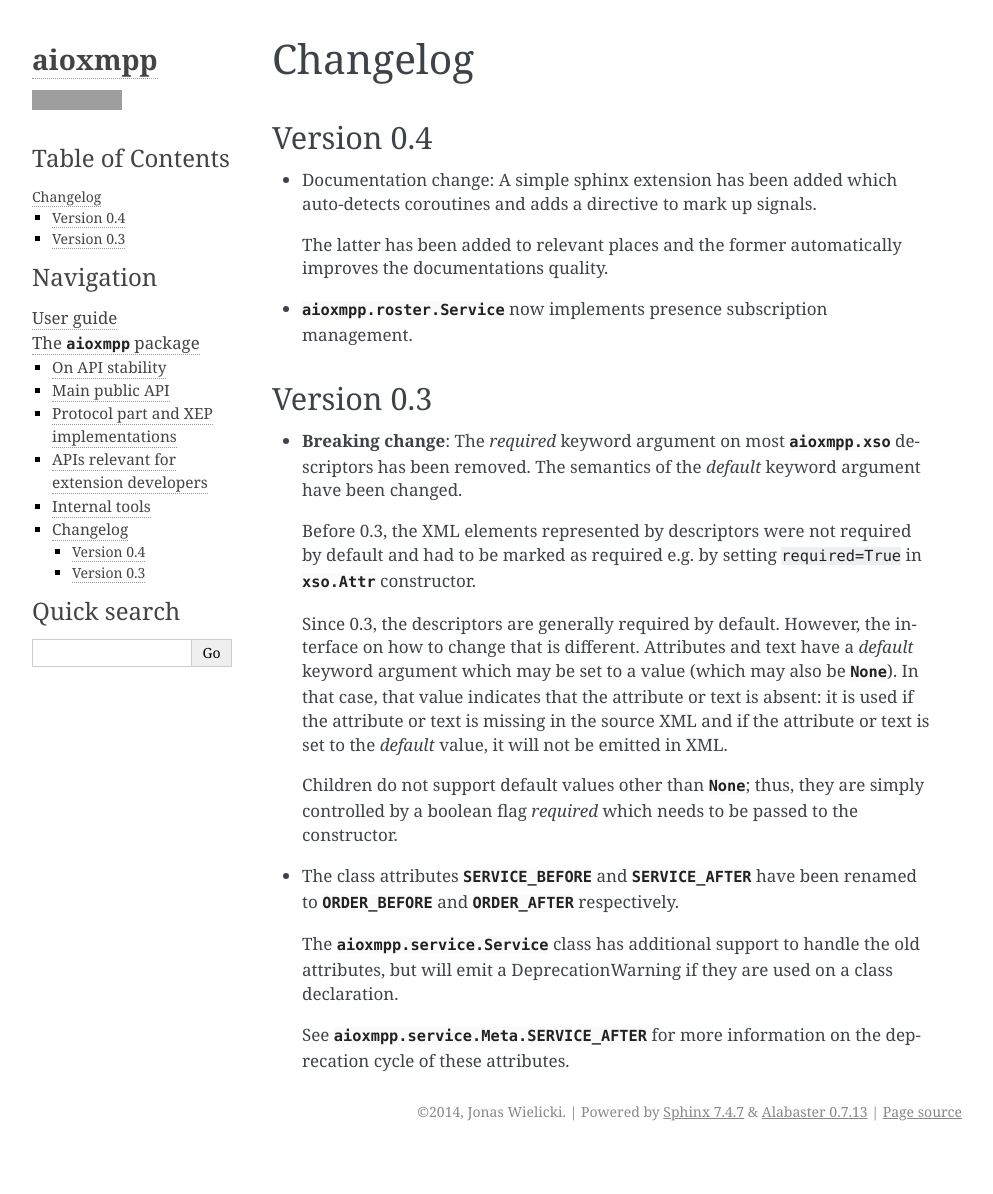
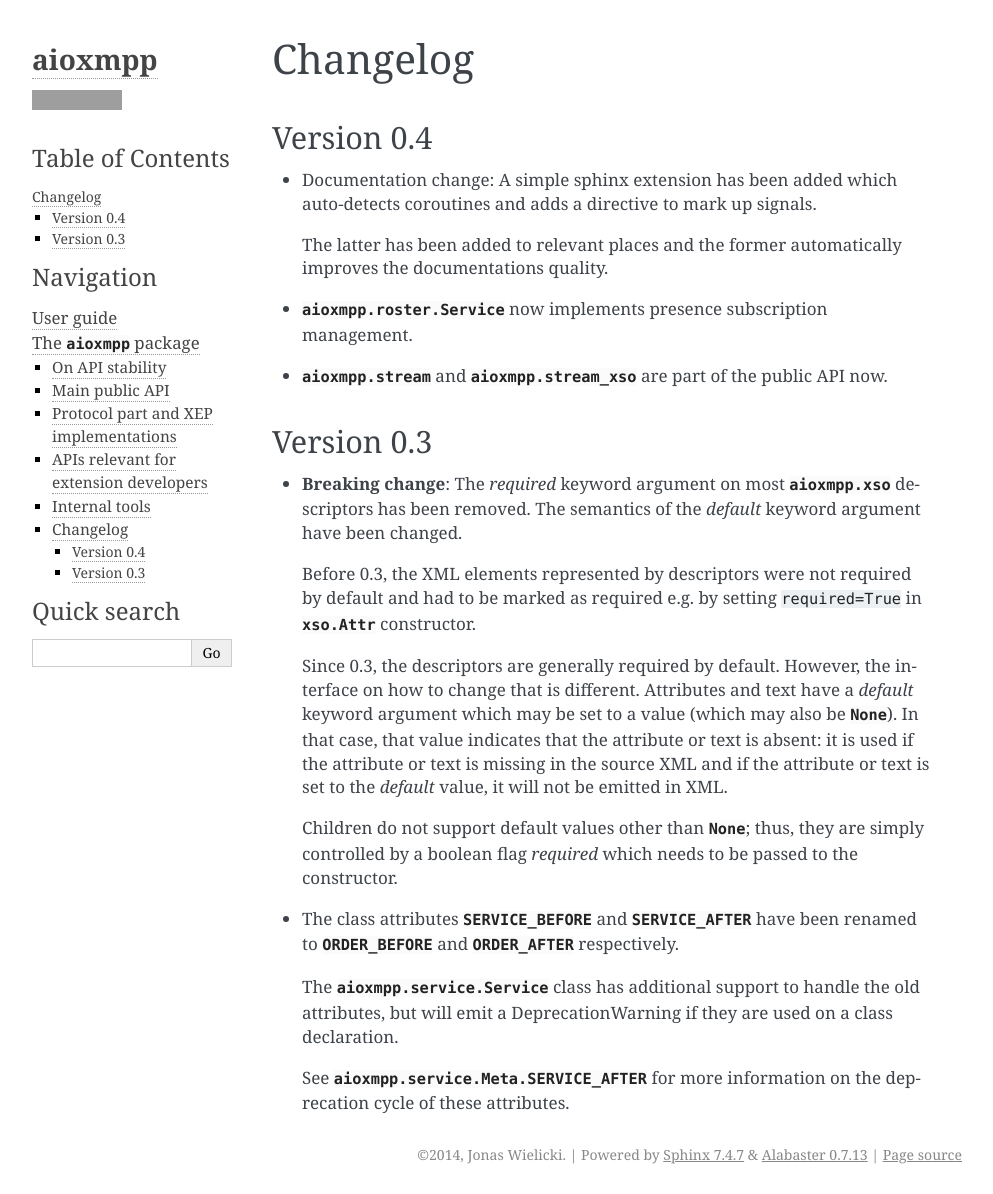
Before and after one commit to horazont/aioxmpp, a Sphinx documentation site: the page built from docs/api/changelog.rst, in a window 1280 px wide. Shown: the whole page, without its empty margins (148-1141 px from the left). Built offline with Sphinx 7.4.7, drawn with Linux system fonts in a browser that asks for light colours; before the commit the page ends 1151 px from its top, so only the background shows below that; grey boxes are pictures that could not be loaded.

Commit message:
Move stream and stream_xsos into public API

```diff
--- a/docs/api/changelog.rst
+++ b/docs/api/changelog.rst
@@ -14,6 +14,9 @@
 
 * :class:`aioxmpp.roster.Service` now implements presence subscription
   management.
+
+* :mod:`aioxmpp.stream` and :mod:`aioxmpp.stream_xso` are part of the public
+  API now.
 
 Version 0.3
 ===========
--- a/docs/api/internal/index.rst
+++ b/docs/api/internal/index.rst
@@ -11,6 +11,4 @@
    :maxdepth: 2
 
    ssl_transport
-   stream
-   stream_xsos
    xml
--- a/docs/api/public/index.rst
+++ b/docs/api/public/index.rst
@@ -5,7 +5,9 @@
    :maxdepth: 2
 
    node
+   stream
    stanza
+   stream_xsos
    security_layer
    sasl
    protocol
```
Also changed, not shown: docs/api/public/stream.rst (renamed from docs/api/internal/stream.rst), docs/api/public/stream_xsos.rst (renamed from docs/api/internal/stream_xsos.rst).
